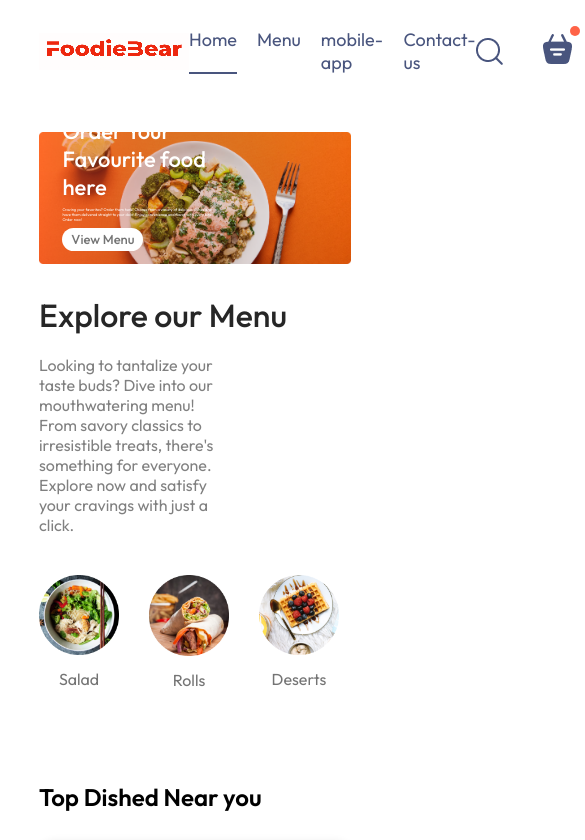
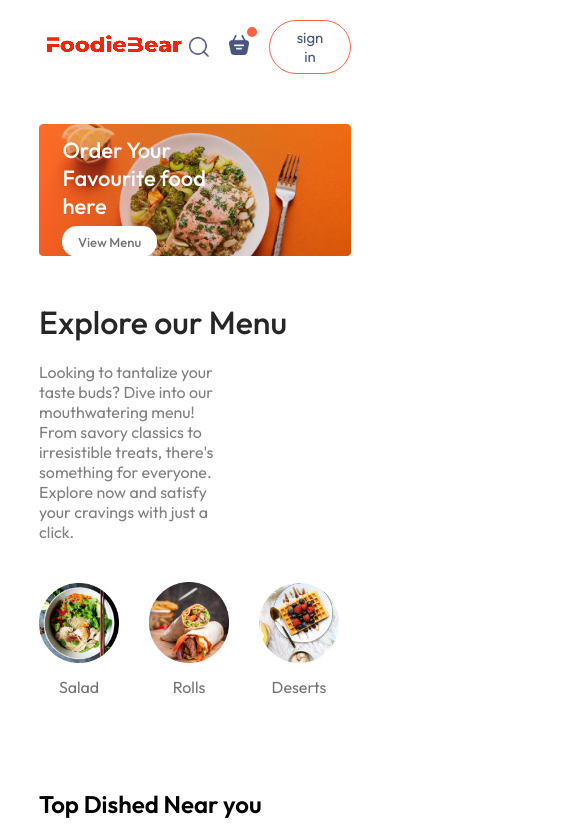
Before and after one commit to HAXAZE/FoodieBear, a React (Vite) app in the folder Frontend/: page / in a window 390 px wide. Shown: the top 840 px of the page, 585 px wide, since content can reach past the window. Built offline with nearby package versions, Linux system fonts and the light colour scheme.

Commit message:
made the website responsive

```diff
--- a/Frontend/src/App.jsx
+++ b/Frontend/src/App.jsx
@@ -1,5 +1,5 @@
 import React from 'react'
-import NavBar from './components/NavBar'
+import NavBar from './components/NavBar/NavBar'
 import { Route,Routes } from 'react-router-dom'
 import Home from './pages/Home/Home'
 import Cart from './pages/Cart/Cart'
--- a/Frontend/src/components/Header/Header.css
+++ b/Frontend/src/components/Header/Header.css
@@ -37,3 +37,22 @@
     border-radius: 15px;
     border: none;
 }
+@media (max-width:1050px){
+    .header{
+        height: 38vw;
+    }
+    .header-contents{
+        max-width: 45%;
+    }
+}
+@media (max-width:750px){
+    .header-contents{
+        max-width: 55%;
+    }
+    .header-contents p{
+        display: none;
+    }
+    .header-contents button{
+        padding: 2vw 4vw;
+    }
+}
--- a/Frontend/src/components/NavBar/NavBar.css
+++ b/Frontend/src/components/NavBar/NavBar.css
@@ -51,3 +51,46 @@
     top: -8px;
     right: -8px;
 }
+@media (max-width:1050px){
+        .navbar.logo{
+        width: 140px;
+    }
+    .navbar-menu{
+        gap: 20px;
+        font-size: 17px;
+    }
+    .navbar-right{
+        gap: 30px;
+    }
+    .navbar-right img{
+        width: 22px;
+    }
+    .navbar-right button{
+        padding: 8px 25px;
+    }
+}
+@media (max-width:900px){
+    .navbar.logo{
+        width: 120px;
+    }
+    .navbar-menu{
+        gap: 15px;
+        font-size: 16px;
+    }
+    .navbar-right{
+        gap: 20px;
+    }
+    .navbar-right img{
+        width: 20px;
+    }
+    .navbar-right button{
+        padding: 7px 20px;
+        font-size: 15px;
+    }
+}
+@media (max-width:750px){
+    .navbar-menu{
+       display: none;
+    }
+
+}
--- a/Frontend/src/components/NavBar.jsx
+++ b/Frontend/src/components/NavBar/NavBar.jsx
@@ -1,6 +1,6 @@
 import React, { useState } from 'react'
-import './NavBar/NavBar.css'
-import { assets } from '../assets/assets'
+import './NavBar.css'
+import { assets } from '../../assets/assets'
 const NavBar = () => {
     const [menu,setMenu]=useState("Home");
   return (
```
